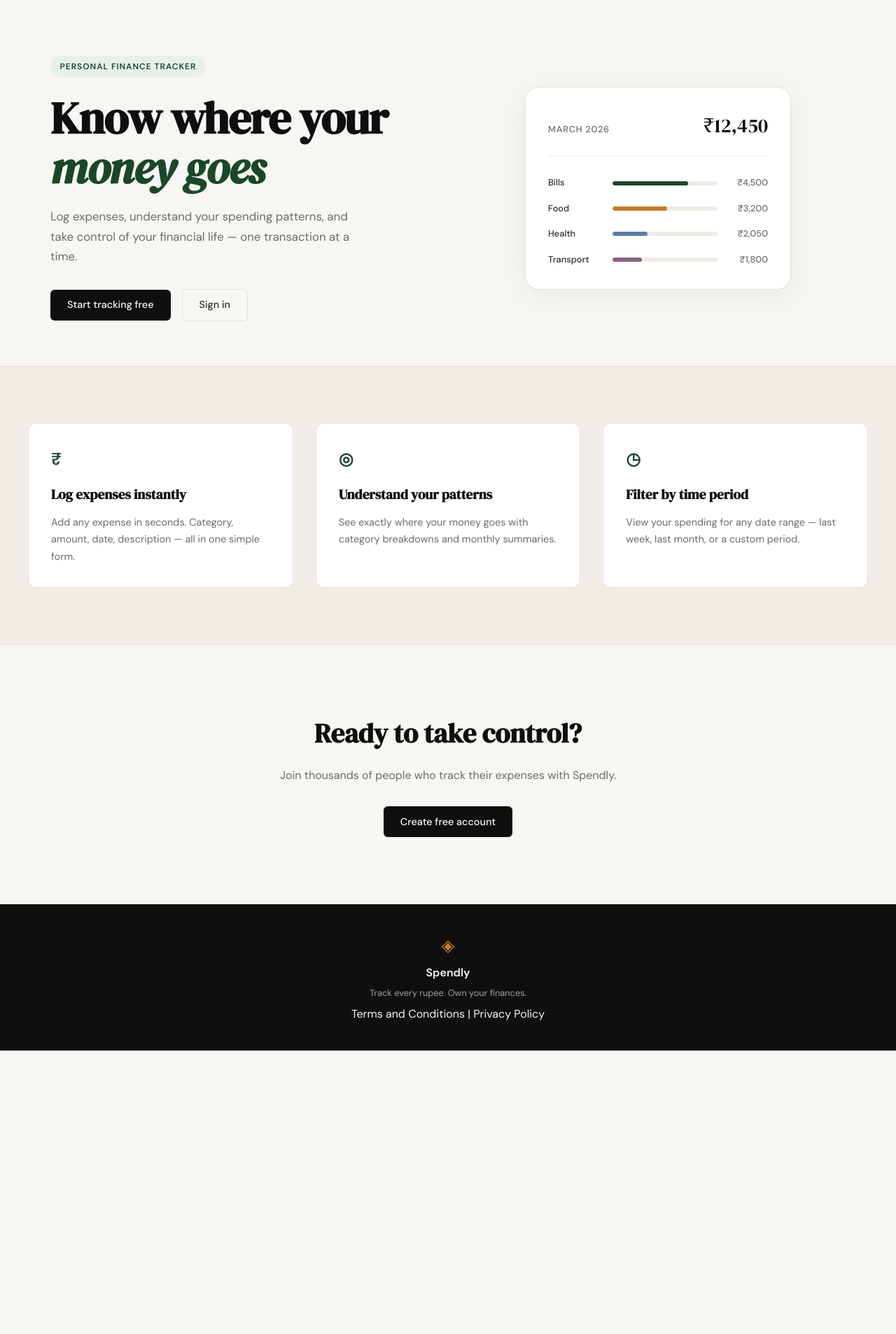
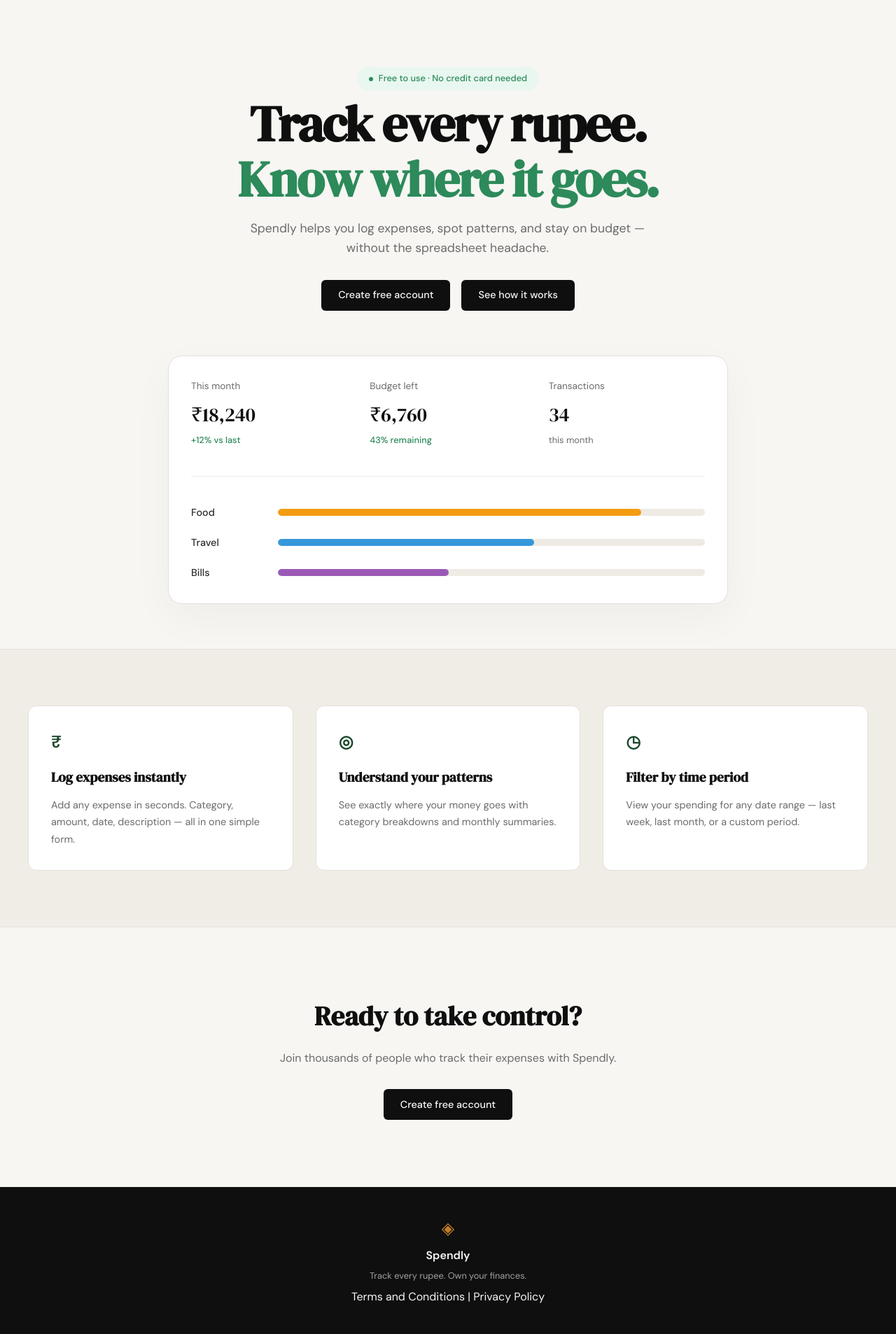
Before and after one commit to MrMax3757/expense-tracker, a Flask app: page / in a window 1280 px wide. Shown: the part 61-1967 px from the top of the page at 70% size. Before the commit the page ends 1562 px from the top, so only its background shows below. Run offline with Flask 3, Linux system fonts and the light colour scheme.

Commit message:
landing: redesign hero section to match mockup

```diff
--- a/file.txt
+++ b/file.txt
@@ -41,9 +41,10 @@
 
 git commit -m "landing: add privacy policy page and route”
 
-I've attached a screenshot of the updated Spendly hero section design.
+I've attached a screenshot of the updated Spendly hero section design in the folder @static/img.jpg
 
-Modify only the hero section in @templates/landing.html and @static/css/landing.css
+Modify only the hero section in @templates/landi
+ng.html and @static/css/landing.css
 to match this image exactly. Do not touch any other part of the page.
 
 git commit -m "landing: redesign hero section to match mockup"
--- a/static/css/style.css
+++ b/static/css/style.css
@@ -124,54 +124,61 @@
 /* ------------------------------------------------------------------ */
 
 .hero {
-    padding: 5rem 2rem 4rem;
-    display: grid;
-    grid-template-columns: 1fr 1fr;
+    padding: 6rem 2rem 4rem;
+    display: flex;
+    flex-direction: column;
+    align-items: center;
+    text-align: center;
     gap: 4rem;
-    align-items: center;
     max-width: var(--max-width);
     margin: 0 auto;
 }
 
 .hero-badge {
-    display: inline-block;
-    background: var(--accent-light);
-    color: var(--accent);
-    font-size: 0.75rem;
-    font-weight: 600;
-    letter-spacing: 0.08em;
-    text-transform: uppercase;
-    padding: 0.35rem 0.85rem;
+    display: inline-flex;
+    align-items: center;
+    gap: 0.5rem;
+    background: #e8f7ef;
+    color: #2d8a5a;
+    font-size: 0.8rem;
+    font-weight: 500;
+    padding: 0.4rem 1rem;
     border-radius: 999px;
-    margin-bottom: 1.5rem;
+    margin-bottom: 0.5rem;
+}
+
+.badge-dot {
+    width: 6px;
+    height: 6px;
+    background: #2d8a5a;
+    border-radius: 50%;
 }
 
 .hero-title {
     font-family: var(--font-display);
-    font-size: clamp(2.5rem, 5vw, 4rem);
+    font-size: clamp(2.5rem, 6vw, 4.5rem);
     line-height: 1.1;
-    letter-spacing: -0.02em;
+    letter-spacing: -0.03em;
     color: var(--ink);
-    margin-bottom: 1.25rem;
+    margin-bottom: 1rem;
 }
 
-.hero-title em {
-    font-style: italic;
-    color: var(--accent);
+.text-accent {
+    color: #2d8a5a;
 }
 
 .hero-subtitle {
-    font-size: 1.05rem;
+    font-size: 1.1rem;
     color: var(--ink-muted);
-    line-height: 1.7;
-    max-width: 460px;
+    line-height: 1.6;
+    max-width: 600px;
     margin-bottom: 2rem;
 }
 
 .hero-actions {
     display: flex;
     gap: 1rem;
-    align-items: center;
+    justify-content: center;
 }
 
 /* ------------------------------------------------------------------ */
@@ -181,6 +188,7 @@
 .hero-visual {
     display: flex;
     justify-content: center;
+    width: 100%;
 }
 
 .mock-card {
@@ -189,50 +197,70 @@
     border-radius: var(--radius-lg);
     padding: 2rem;
     width: 100%;
-    max-width: 380px;
-    box-shadow: 0 8px 40px rgba(0,0,0,0.06);
+    max-width: 800px;
+    box-shadow: 0 20px 60px rgba(0,0,0,0.04);
 }
 
-.mock-card-header {
-    display: flex;
-    justify-content: space-between;
-    align-items: baseline;
-    margin-bottom: 1.75rem;
-    padding-bottom: 1.25rem;
+.mock-stats {
+    display: grid;
+    grid-template-columns: repeat(3, 1fr);
+    gap: 2rem;
+    margin-bottom: 2.5rem;
+    padding-bottom: 2.5rem;
     border-bottom: 1px solid var(--border-soft);
 }
 
-.mock-label {
-    font-size: 0.8rem;
-    font-weight: 500;
-    color: var(--ink-muted);
-    text-transform: uppercase;
-    letter-spacing: 0.06em;
+.stat-item {
+    display: flex;
+    flex-direction: column;
+    align-items: flex-start;
 }
 
-.mock-total {
+.stat-label {
+    font-size: 0.85rem;
+    color: var(--ink-muted);
+    margin-bottom: 0.5rem;
+}
+
+.stat-value {
     font-family: var(--font-display);
     font-size: 1.75rem;
     color: var(--ink);
+    margin-bottom: 0.25rem;
 }
 
-.mock-bars { display: flex; flex-direction: column; gap: 1rem; }
+.stat-trend {
+    font-size: 0.8rem;
+    color: var(--ink-muted);
+}
+
+.stat-trend.positive {
+    color: #2d8a5a;
+    font-weight: 500;
+}
+
+.mock-bars {
+    display: flex;
+    flex-direction: column;
+    gap: 1.25rem;
+}
 
 .mock-bar-row {
     display: grid;
-    grid-template-columns: 80px 1fr 60px;
+    grid-template-columns: 100px 1fr;
     align-items: center;
-    gap: 0.75rem;
+    gap: 1.5rem;
 }
 
 .mock-cat {
-    font-size: 0.8rem;
+    font-size: 0.9rem;
     font-weight: 500;
     color: var(--ink-soft);
+    text-align: left;
 }
 
 .mock-bar-track {
-    height: 6px;
+    height: 10px;
     background: var(--border-soft);
     border-radius: 999px;
     overflow: hidden;
@@ -240,14 +268,13 @@
 
 .mock-bar {
     height: 100%;
-    background: var(--accent);
     border-radius: 999px;
     transition: width 0.6s ease;
 }
 
-.mock-bar-2 { background: var(--accent-2); }
-.mock-bar-3 { background: #5b7fa6; }
-.mock-bar-4 { background: #8b5e83; }
+.bar-orange { background: #f39c12; }
+.bar-blue { background: #3498db; }
+.bar-purple { background: #9b59b6; }
 
 .mock-amt {
     font-size: 0.8rem;
--- a/templates/landing.html
+++ b/templates/landing.html
@@ -6,55 +6,60 @@
 
 <section class="hero">
     <div class="hero-inner">
-        <div class="hero-badge">Personal Finance Tracker</div>
+        <div class="hero-badge">
+            <span class="badge-dot"></span>
+            Free to use &middot; No credit card needed
+        </div>
         <h1 class="hero-title">
-            Know where your<br>
-            <em>money goes</em>
+            Track every rupee.<br>
+            <span class="text-accent">Know where it goes.</span>
         </h1>
         <p class="hero-subtitle">
-            Log expenses, understand your spending patterns,
-            and take control of your financial life —
-            one transaction at a time.
+            Spendly helps you log expenses, spot patterns, and stay
+            on budget &mdash; without the spreadsheet headache.
         </p>
         <div class="hero-actions">
-            <a href="{{ url_for('register') }}" class="btn-primary">Start tracking free</a>
-            <a href="{{ url_for('login') }}" class="btn-ghost">Sign in</a>
+            <a href="{{ url_for('register') }}" class="btn-primary">Create free account</a>
+            <a href="#" class="btn-primary">See how it works</a>
         </div>
     </div>
     <div class="hero-visual">
         <div class="mock-card">
-            <div class="mock-card-header">
-                <span class="mock-label">March 2026</span>
-                <span class="mock-total">₹12,450</span>
+            <div class="mock-stats">
+                <div class="stat-item">
+                    <span class="stat-label">This month</span>
+                    <span class="stat-value">₹18,240</span>
+                    <span class="stat-trend positive">+12% vs last</span>
+                </div>
+                <div class="stat-item">
+                    <span class="stat-label">Budget left</span>
+                    <span class="stat-value">₹6,760</span>
+                    <span class="stat-trend positive">43% remaining</span>
+                </div>
+                <div class="stat-item">
+                    <span class="stat-label">Transactions</span>
+                    <span class="stat-value">34</span>
+                    <span class="stat-trend">this month</span>
+                </div>
             </div>
             <div class="mock-bars">
                 <div class="mock-bar-row">
+                    <span class="mock-cat">Food</span>
+                    <div class="mock-bar-track">
+                        <div class="mock-bar bar-orange" style="width: 85%"></div>
+                    </div>
+                </div>
+                <div class="mock-bar-row">
+                    <span class="mock-cat">Travel</span>
+                    <div class="mock-bar-track">
+                        <div class="mock-bar bar-blue" style="width: 60%"></div>
+                    </div>
+                </div>
+                <div class="mock-bar-row">
                     <span class="mock-cat">Bills</span>
                     <div class="mock-bar-track">
-                        <div class="mock-bar" style="width: 72%"></div>
+                        <div class="mock-bar bar-purple" style="width: 40%"></div>
                     </div>
-                    <span class="mock-amt">₹4,500</span>
-                </div>
-                <div class="mock-bar-row">
-                    <span class="mock-cat">Food</span>
-                    <div class="mock-bar-track">
-                        <div class="mock-bar mock-bar-2" style="width: 52%"></div>
-                    </div>
-                    <span class="mock-amt">₹3,200</span>
-                </div>
-                <div class="mock-bar-row">
-                    <span class="mock-cat">Health</span>
-                    <div class="mock-bar-track">
-                        <div class="mock-bar mock-bar-3" style="width: 33%"></div>
-                    </div>
-                    <span class="mock-amt">₹2,050</span>
-                </div>
-                <div class="mock-bar-row">
-                    <span class="mock-cat">Transport</span>
-                    <div class="mock-bar-track">
-                        <div class="mock-bar mock-bar-4" style="width: 28%"></div>
-                    </div>
-                    <span class="mock-amt">₹1,800</span>
                 </div>
             </div>
         </div>
```
Also changed, not shown: static/img.jpg (added).
